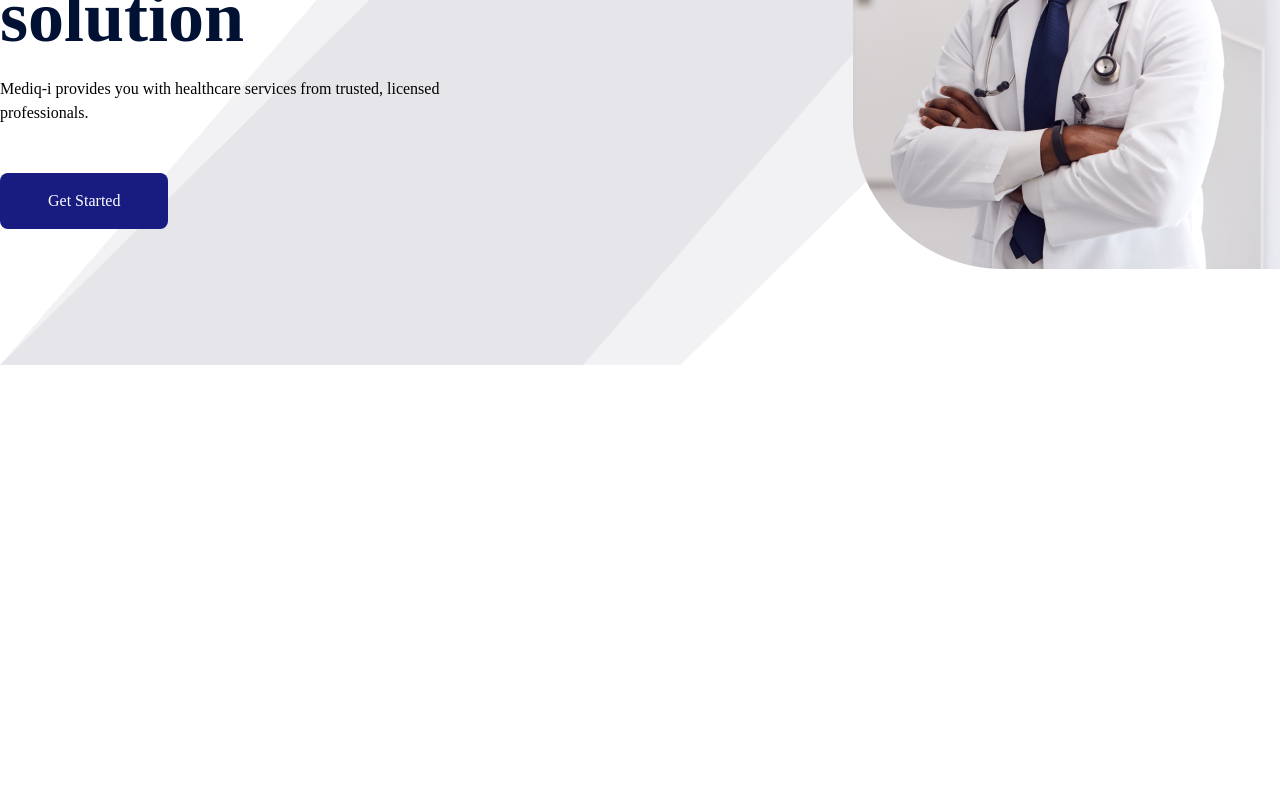
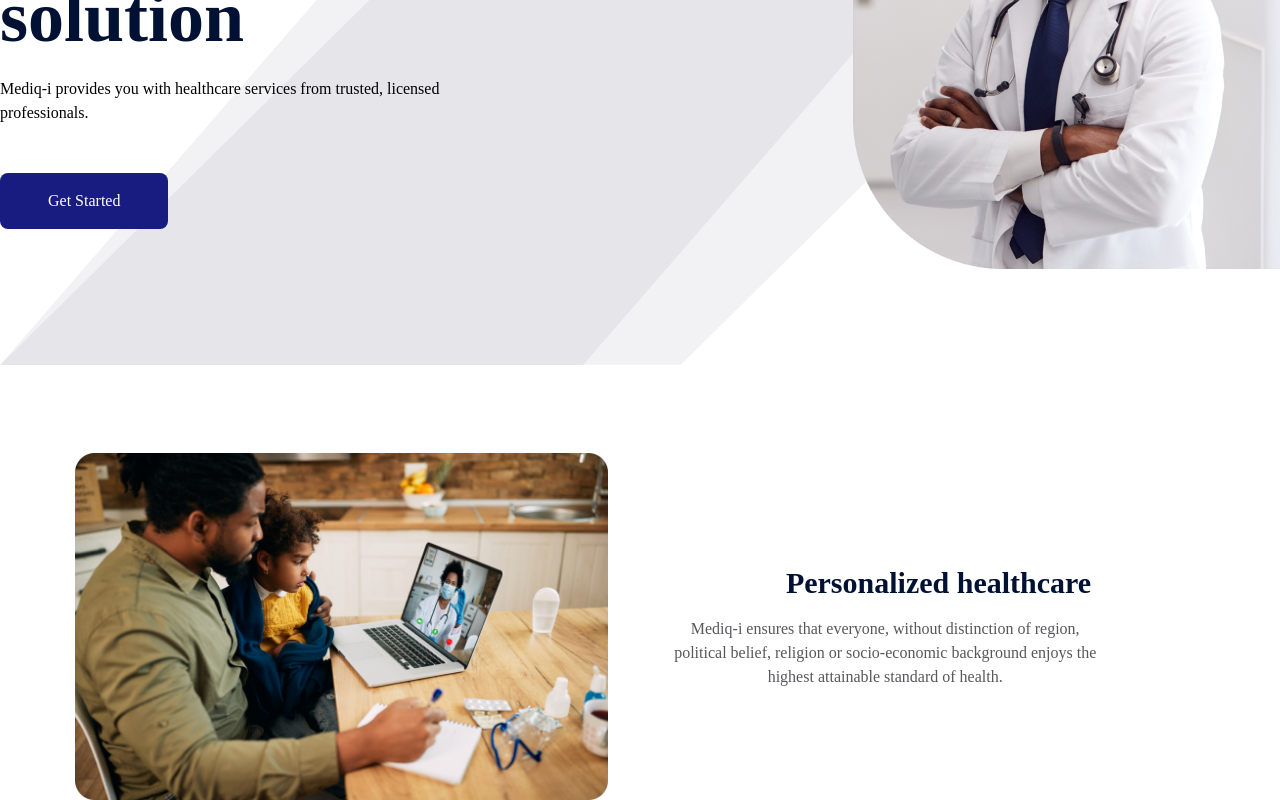
Before and after one commit to alvinokafor/mediq-i, a React (Vite) app: page / in a window 1280 px wide. Shown: the part 319-1119 px from the top of the page. Before the commit the page ends 800 px from the top, so only its background shows below. Built offline with nearby package versions, Linux system fonts and the light colour scheme.

Commit message:
nav bar fix

```diff
--- a/src/App.jsx
+++ b/src/App.jsx
@@ -1,11 +1,13 @@
 import NavBar from "./components/NavBar";
 import HeroSection from "./components/HeroSection";
+import InfoOne from "./components/InfoOne"
 
 function App() {
   return (
     <section>
       <NavBar />
       <HeroSection />
+      <InfoOne />
     </section>
   );
 }
--- a/src/components/InfoOne.jsx
+++ b/src/components/InfoOne.jsx
@@ -0,0 +1,18 @@
+export default function InfoOne() {
+  return (
+    <section className="mt-16 md:mt-40 inner-container flex flex-col md:flex-row items-center justify-between md:space-x-16">
+      <div className="flex-1">
+        <img className="object-fit" src="/assets/healthcare.png" alt="" />
+      </div>
+
+      <div className="mt-4 md:mt-0 text-secondary flex-1 space-y-4 text-center">
+        <h2 className="font-bold text-3xl">Personalized healthcare</h2>
+        <p className="text-[#57585D] md:w-4/5">
+          Mediq-i ensures that everyone, without distinction of region,
+          political belief, religion or socio-economic background enjoys the
+          highest attainable standard of health.
+        </p>
+      </div>
+    </section>
+  );
+}
--- a/src/components/NavBar.jsx
+++ b/src/components/NavBar.jsx
@@ -4,7 +4,7 @@ export default function NavBar() {
   const [mobileMenu, setMobileMenu] = useState(false);
 
   return (
-    <>
+    <section className="shadow-sm">
       <section className="outer-container flex justify-between items-center font-medium py-6">
         <img src="/assets/brand.png" alt="Logo" />
 
@@ -49,6 +49,6 @@ export default function NavBar() {
           </ul>
         </div>
       )}
-    </>
+    </section>
   );
 }
--- a/src/index.css
+++ b/src/index.css
@@ -5,3 +5,7 @@
 .outer-container {
   @apply max-w-[325px] md:max-w-[1280px] mx-auto;
 }
+
+.inner-container {
+  @apply max-w-[325px] md:max-w-[1130px] mx-auto;
+}
```
